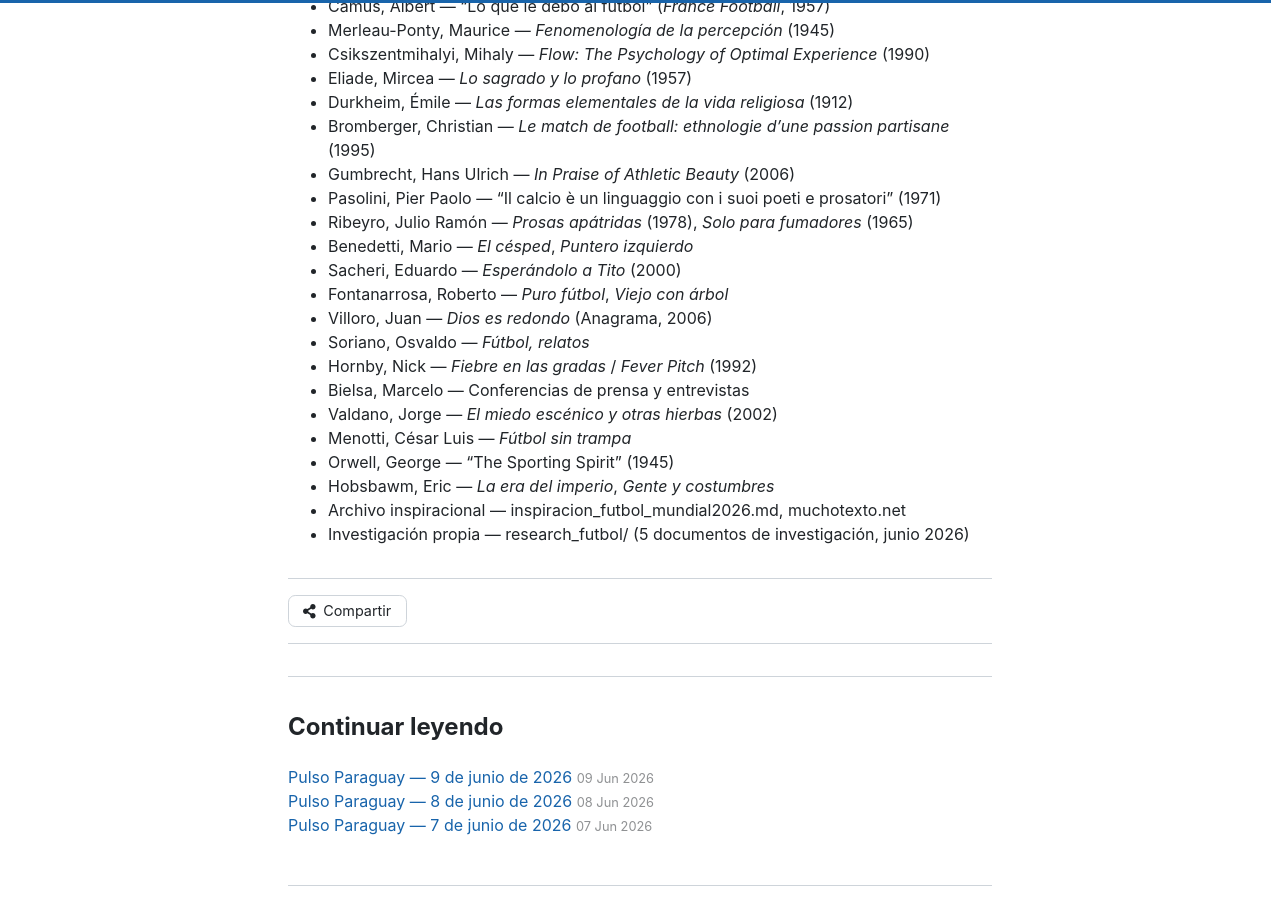
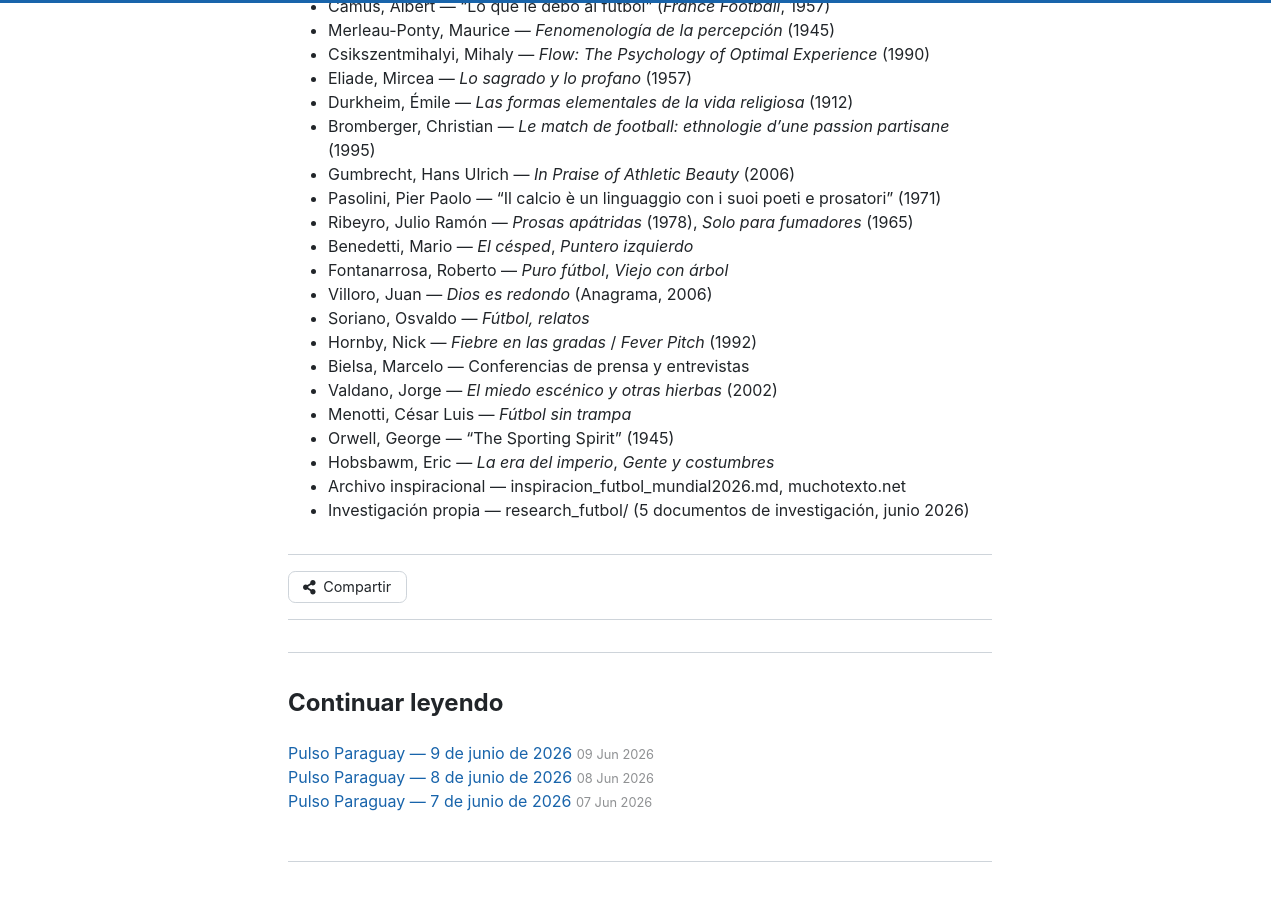
Before and after one commit to miravosqueinteresante/muchotexto.net, a Jekyll site: the page built from _posts/2026-06-10-que-es-realmente-el-futbol.md, in a window 1280 px wide and 900 px high, scrolled down 15419 px. Built offline with Jekyll 4.4.1, drawn with Linux system fonts in a browser that asks for light colours; nearby versions of some CDN libraries; comment, search, counter and statistics services are not loaded.

Commit message:
🧹 Saco a Sacheri de referencias (ya no aparece en el artículo)

```diff
--- a/_posts/2026-06-10-que-es-realmente-el-futbol.md
+++ b/_posts/2026-06-10-que-es-realmente-el-futbol.md
@@ -306,7 +306,6 @@
 - Pasolini, Pier Paolo — "Il calcio è un linguaggio con i suoi poeti e prosatori" (1971)
 - Ribeyro, Julio Ramón — *Prosas apátridas* (1978), *Solo para fumadores* (1965)
 - Benedetti, Mario — *El césped*, *Puntero izquierdo*
-- Sacheri, Eduardo — *Esperándolo a Tito* (2000)
 - Fontanarrosa, Roberto — *Puro fútbol*, *Viejo con árbol*
 - Villoro, Juan — *Dios es redondo* (Anagrama, 2006)
 - Soriano, Osvaldo — *Fútbol, relatos*
```
